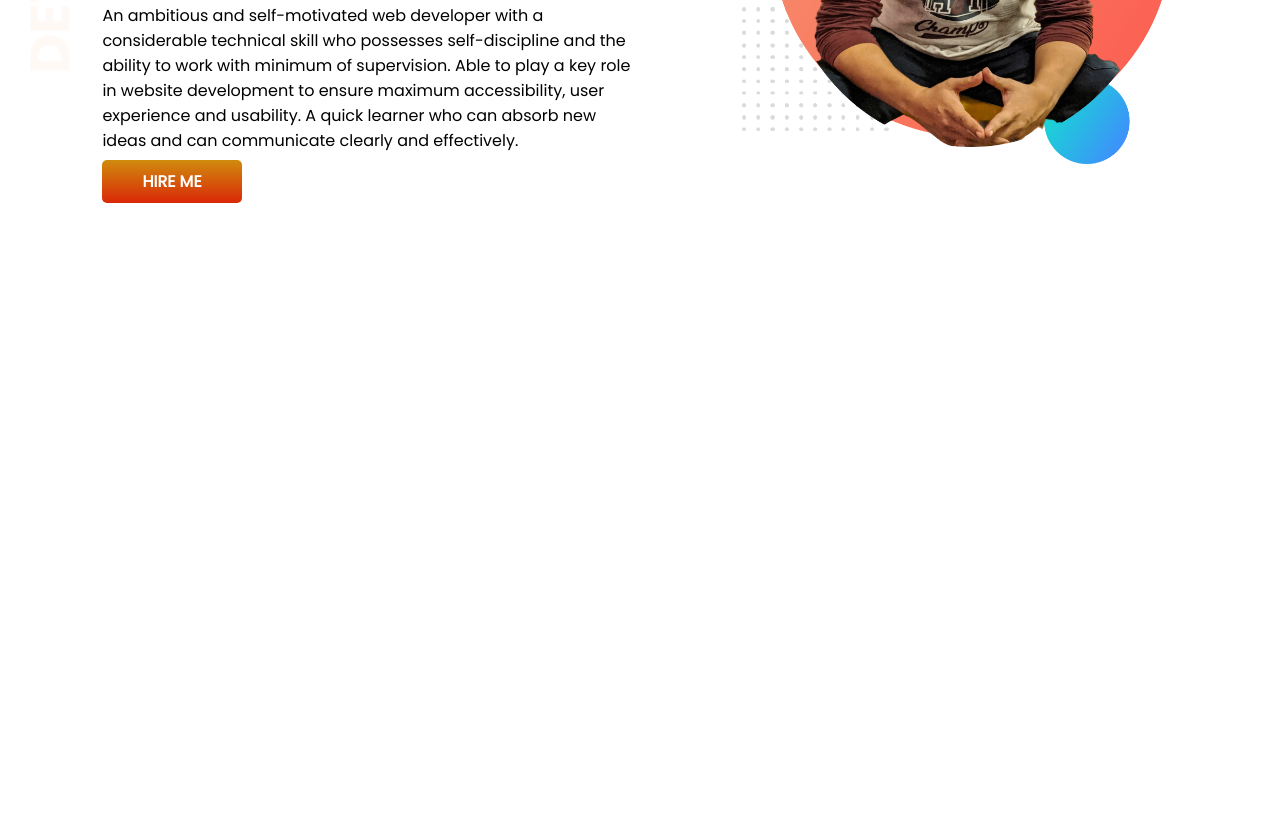
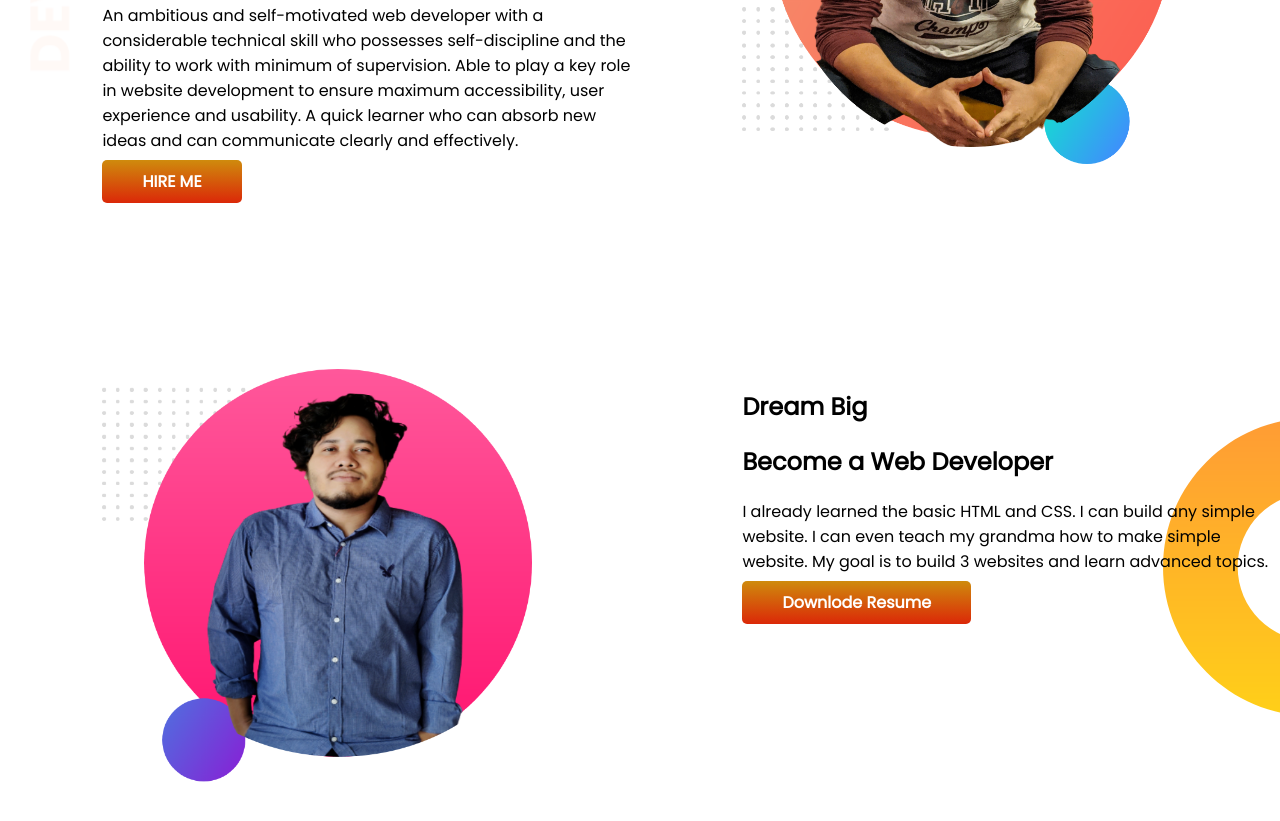
Before and after one commit to rahul0179/developer-portfolio, a plain HTML site: page index.html in a window 1280 px wide. Shown: the part 289-1110 px from the top of the page. Before the commit the page ends 800 px from the top, so only its background shows below. Drawn offline with Linux system fonts and the light colour scheme.

Commit message:
dream section add

```diff
--- a/css/style.css
+++ b/css/style.css
@@ -18,6 +18,7 @@ h1  {
              }
 section{
     display: flex;
+    margin-bottom: 150px;
 
 }
 
@@ -46,3 +47,11 @@ border-radius: 5px;
     background-repeat: no-repeat;
 
 }
+.battom-right{
+
+
+background-image: url(../images/dream-bg.png);
+background-repeat: no-repeat;
+background-position: right;
+
+}
--- a/index.html
+++ b/index.html
@@ -34,6 +34,27 @@
         </div>
     </section>
 
+    <section class="battom-right">
+        <div class="half-width">
+            <img src="images/ron-2.png" alt="">
+        </div>
+        <div class="half-width">
+            <h1>Dream Big</h1>
+            <h2>Become a Web Developer</h2>
+            <p>I already learned the basic HTML and CSS. I can build any simple website. I can even teach my grandma how
+                to make simple website. My goal is to build 3 websites and learn advanced topics.</p>
+
+
+            <a class="link-button" href="data/rahul resume.pdf" download>
+                Downlode Resume
+            </a>
+        </div>
+
+
+
+    </section>
+
+
 </body>
 
 </html>
```
Also changed, not shown: images/battom-right.png (added), 1 other file.
